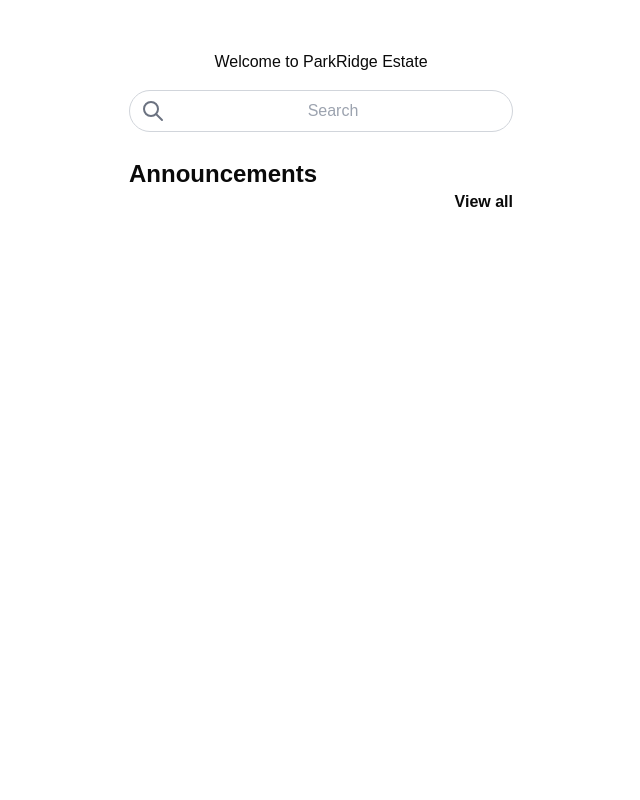
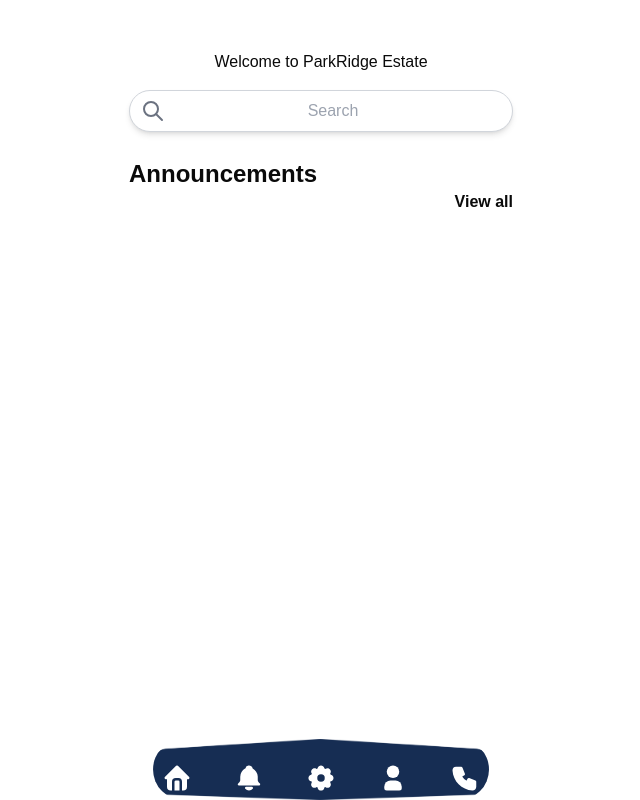
Before and after one commit to mikelagumbay22/renigo-parkridge, a Next.js app: page /dashboard in a window 1280 px wide. Shown: the whole page, without its empty margins (319-959 px from the left). Built offline with nearby package versions, Linux system fonts and the light colour scheme.

Commit message:
feat: created navbar

```diff
--- a/app/dashboard/page.tsx
+++ b/app/dashboard/page.tsx
@@ -1,13 +1,13 @@
-import { useState, useEffect } from "react";
-import { supabase } from "../../lib/supabaseClient";
 import { IconSearch } from "@tabler/icons-react";
+import Link from "next/link";
+import UserNavigation from "../../components/user-navigation";
 
 export default function Index() {
   return (
-    <main className="flex flex-col items-center justify-top h-screen">
+    <main className="flex flex-col items-center justify-between h-screen">
       <div className="p-8 rounded-lg w-full max-w-md py-1.5">
         <div>
-          <h1 className=" text-center mt-11 ">Welcome to ParkRidge Estate</h1>
+          <h1 className="text-center mt-11">Welcome to ParkRidge Estate</h1>
         </div>
         <div>
           <div className="flex items-center justify-top py-4">
@@ -21,7 +21,7 @@ export default function Index() {
                 type="text"
                 name="text"
                 placeholder="Search"
-                className="w-full py-2 pl-10 pr-4 border border-gray-300 rounded-full focus:ring-blue-500 focus:border-blue-500 text-center"
+                className="w-full py-2 pl-10 pr-4 border border-gray-300 rounded-full focus:ring-blue-500 focus:border-blue-500 text-center shadow-md"
               />
             </div>
           </div>
@@ -30,10 +30,15 @@ export default function Index() {
           <h1 className="font-extrabold text-2xl pt-2.5 text-left">Announcements</h1>
         </div>
         <div>
-          <h1 className="font-bold text-1  text-right">View all</h1>
+          <Link href="/forgot-password">
+            <h1 className="font-bold text-right">View all</h1>
+          </Link>
         </div>
       </div>
-      <div></div>
+      <div className="w-96">
+      <UserNavigation />
+      </div>
+
     </main>
   );
 }
--- /dev/null
+++ b/components/user-navigation.tsx
@@ -0,0 +1,33 @@
+import Link from "next/link";
+import Image from "next/image"; // Import the Image component
+import navBackground from "../public/images/navBackground.png";
+import { IconHomeFilled } from "@tabler/icons-react";
+import { IconBellFilled } from "@tabler/icons-react";
+import { IconSettingsFilled } from "@tabler/icons-react";
+import { IconUserFilled } from "@tabler/icons-react";
+import { IconPhoneFilled } from "@tabler/icons-react";
+
+function UserNavigation() {
+  return (
+    <footer>
+      <div className="grid px-6 z-0 relative">
+        <Image
+          src={navBackground} // Use imported image here
+          alt="Navigation Background"
+          className="rounded-full"
+        />
+        <div className="z-10 absolute top-6 w-full">
+          <div className="grid grid-cols-5 place-items-center justify-items-center px-3">
+            <IconHomeFilled className="text-white" size={30} />
+            <IconBellFilled className="text-white" size={30} />
+            <IconSettingsFilled className="text-white" size={30} />
+            <IconUserFilled className="text-white" size={30} />
+            <IconPhoneFilled className="text-white" size={30} />
+          </div>
+        </div>
+      </div>
+    </footer>
+  );
+}
+
+export default UserNavigation;
```
Also changed, not shown: public/images/navBackground.png (added).
